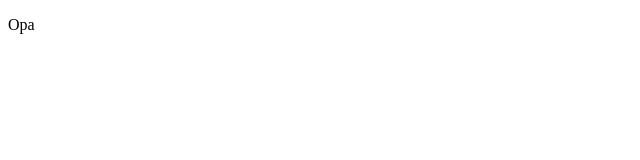
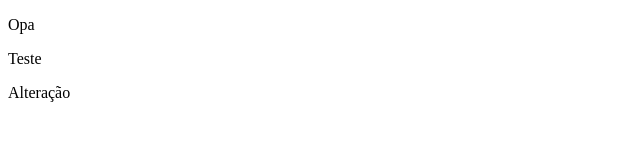
Before and after one commit to Tiago-Gonzalez-Strugulski/curso_git_1, a plain HTML site: page index.html in a window 1280 px wide. Shown: the whole page, without its empty margins (0-640 px from the left). Drawn offline with Linux system fonts and the light colour scheme.

Commit message:
Enviando Alterações

```diff
--- a/index.html
+++ b/index.html
@@ -7,5 +7,7 @@
 </head>
 <body>
     <p>Opa</p>
+    <p>Teste</p>
+    <p>Alteração</p>
 </body>
 </html>
```
